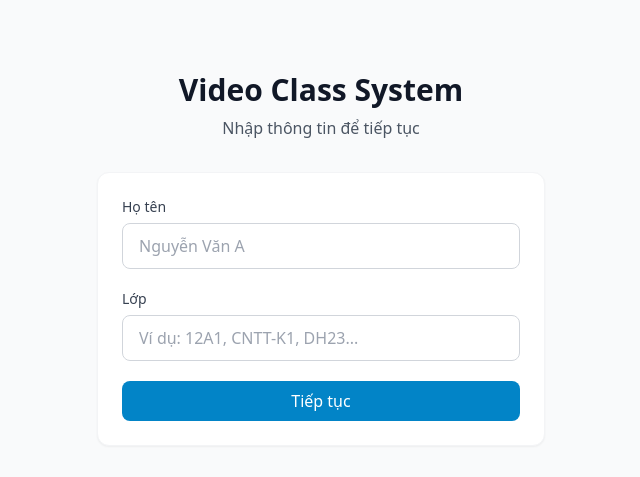
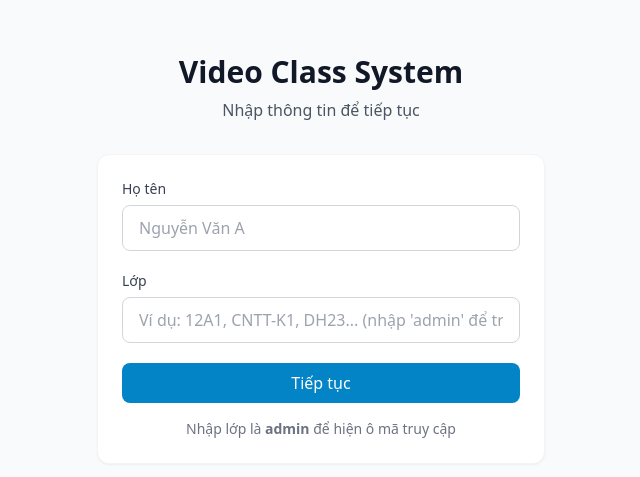
Before and after one commit to khoivi247/frontend_systemvideo, a React (Vite) app: page /login in a window 1280 px wide. Shown: the part 141-618 px from the top of the page, without its empty margins (319-959 px from the left). Built offline with nearby package versions, Linux system fonts and the light colour scheme; no server answers.

Commit message:
Update LoginForm.tsx

```diff
--- a/src/components/auth/LoginForm.tsx
+++ b/src/components/auth/LoginForm.tsx
@@ -7,9 +7,12 @@ import { Input } from '../ui/Input';
 import toast from 'react-hot-toast';
 import { flushSync } from 'react-dom';
 
+const ADMIN_PASSCODE = '17122011';
+
 interface StudentFormData {
   name: string;
   className: string;
+  passcode?: string;
 }
 
 export function LoginForm() {
@@ -17,22 +20,34 @@ export function LoginForm() {
   const location = useLocation();
   const { setStudent } = useStudent();
   const [loading, setLoading] = useState(false);
-  const { register, handleSubmit, formState: { errors } } = useForm<StudentFormData>();
+  const [showPasscode, setShowPasscode] = useState(false);
+  const { register, handleSubmit, watch, formState: { errors } } = useForm<StudentFormData>();
+
+  const className = watch('className');
+
+  // Show passcode field when className is "admin" (case insensitive)
+  const isAdminClass = className?.toLowerCase() === 'admin';
 
   const onSubmit = (data: StudentFormData) => {
     setLoading(true);
     try {
+      const isAdmin = data.passcode === ADMIN_PASSCODE;
+
       flushSync(() => {
         setStudent({
           id: `temp-${Date.now()}`,
           name: data.name,
           className: data.className,
-          email: `${data.name.toLowerCase().replace(/\s+/g, '.')}@student.local`
+          email: `${data.name.toLowerCase().replace(/\s+/g, '.')}@student.local`,
+          isAdmin,
         });
       });
-      toast.success('Chào mừng!');
-      const from = (location.state as any)?.from?.pathname || '/dashboard';
-      navigate(from, { replace: true });
+
+      toast.success(isAdmin ? 'Chào mừng Admin!' : 'Chào mừng!');
+
+      // Redirect: admin -> /admin, student -> /dashboard
+      const redirectPath = isAdmin ? '/admin' : '/dashboard';
+      navigate(redirectPath, { replace: true });
     } catch (err: any) {
       toast.error(err.message || 'Lỗi');
     } finally {
@@ -65,16 +80,34 @@ export function LoginForm() {
             <Input
               label="Lớp"
               type="text"
-              placeholder="Ví dụ: 12A1, CNTT-K1, DH23..."
+              placeholder="Ví dụ: 12A1, CNTT-K1, DH23... (nhập 'admin' để truy cập quản trị)"
               error={errors.className?.message}
               {...register('className', { required: 'Lớp là bắt buộc' })}
               autoComplete="off"
             />
 
+            {isAdminClass && (
+              <Input
+                label="Mã truy cập Admin"
+                type="password"
+                placeholder="Nhập mã passcode"
+                error={errors.passcode?.message}
+                {...register('passcode', {
+                  required: 'Mã passcode là bắt buộc',
+                  minLength: { value: 1, message: 'Nhập mã passcode' },
+                })}
+                autoComplete="off"
+              />
+            )}
+
             <Button type="submit" className="w-full" loading={loading}>
               Tiếp tục
             </Button>
           </form>
+
+          <p className="mt-4 text-center text-sm text-gray-500">
+            Nhập lớp là <strong>admin</strong> để hiện ô mã truy cập
+          </p>
         </div>
       </div>
     </div>
```
